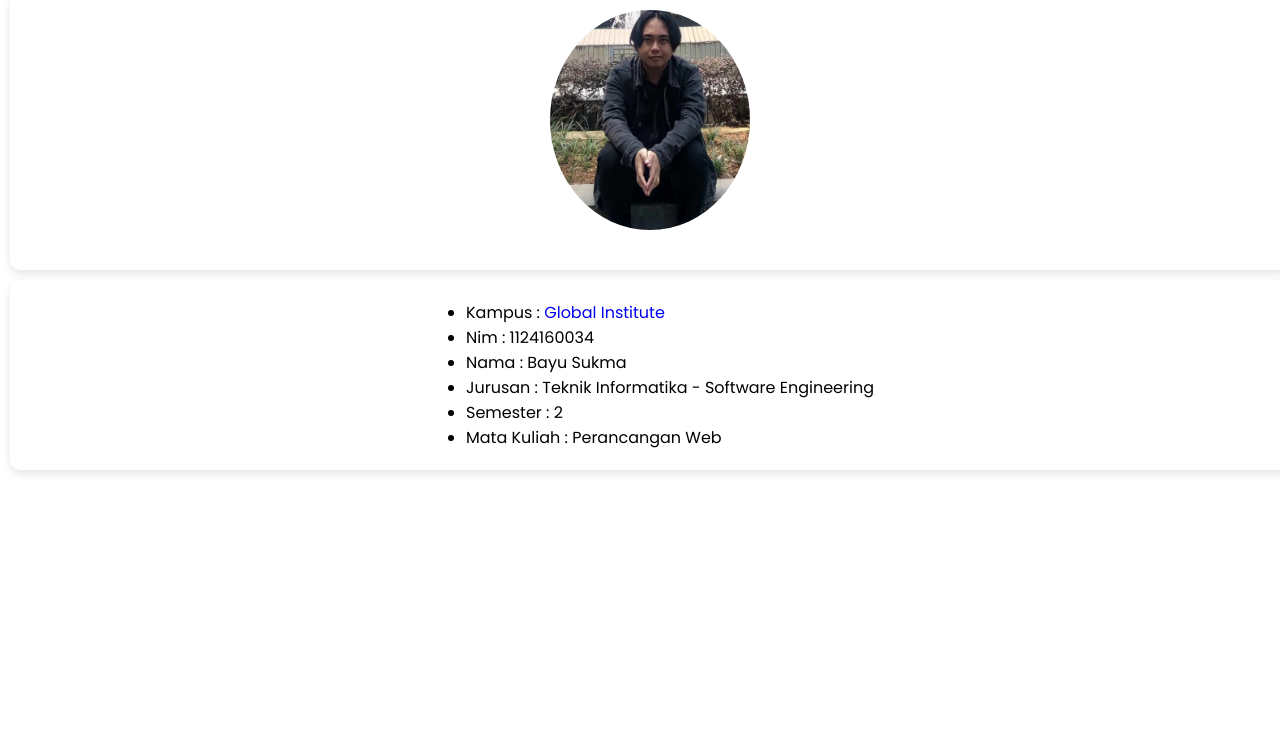
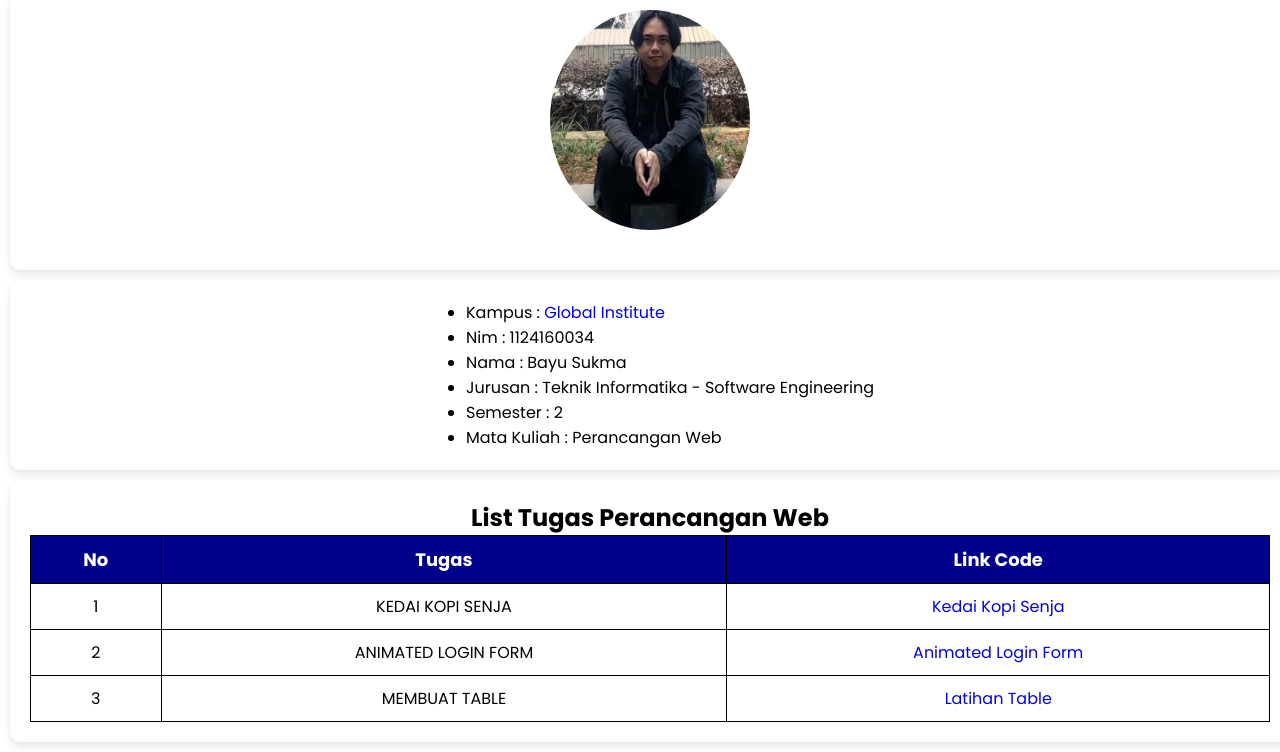
Before and after one commit to Codenames-Ren/1124160034-UTS, a plain HTML site: page index.html in a window 1280 px wide. Shown: the part 153-905 px from the top of the page. Before the commit the page ends 800 px from the top, so only its background shows below. Drawn offline with Linux system fonts and the light colour scheme.

Commit message:
6. Membuat Table

```diff
--- a/index.html
+++ b/index.html
@@ -41,6 +41,31 @@
           <li>Mata Kuliah : Perancangan Web</li>
         </ul>
       </section>
+      <section class="container-table">
+        <h1>List Tugas Perancangan Web</h1>
+        <table>
+            <tr>
+                <th>No</th>
+                <th>Tugas</th>
+                <th>Link Code</th>
+            </tr>
+            <tr>
+                <td>1</td>
+                <td>Kedai Kopi Senja</td>
+                <td><a href="https://github.com/Codenames-Ren/Project-Python/tree/main/kedai_kopi_senja">Kedai Kopi Senja</a></td>
+            </tr>
+            <tr>
+                <td>2</td>
+                <td>Animated Login Form</td>
+                <td><a href="https://github.com/Codenames-Ren/Animated-Login-Form">Animated Login Form</a></td>
+            </tr>
+            <tr>
+                <td>3</td>
+                <td>Membuat Table</td>
+                <td><a href="https://github.com/Codenames-Ren/1124160034-Pertemuan6-Perancangan-Web">Latihan Table</a></td>
+            </tr>
+        </table>
+      </section>
     </main>
   </body>
 </html>
--- a/style/style.css
+++ b/style/style.css
@@ -93,3 +93,58 @@ nav ul li a:hover {
   text-transform: capitalize;
   transition: 0.5s ease-in;
 }
+
+.container-table {
+  display: block;
+  /* justify-content: center; */
+  gap: 20px;
+  background-color: white;
+  border-radius: 10px;
+  box-shadow: 0 4px 8px rgba(0, 0, 0, 0.1);
+  padding: 20px;
+  width: 100%;
+  text-align: center;
+  transition: transform 0.2s;
+  margin: 10px;
+}
+
+table {
+  border-collapse: collapse;
+  width: 100%;
+  border: 1px solid black;
+}
+
+th,
+td {
+  padding: 10px;
+  border: 1px solid black;
+}
+
+td a {
+  text-decoration: none;
+}
+
+td a:hover {
+  color: darkblue;
+  transition: 0.5s ease-in;
+}
+
+th {
+  background-color: darkblue;
+  color: white;
+  font-weight: bold;
+  font-size: 18px;
+  text-align: center;
+}
+
+td:nth-child(1) {
+  text-align: center;
+}
+
+td:nth-child(2) {
+  text-transform: uppercase;
+}
+
+td:nth-child(3) {
+  color: red;
+}
```
